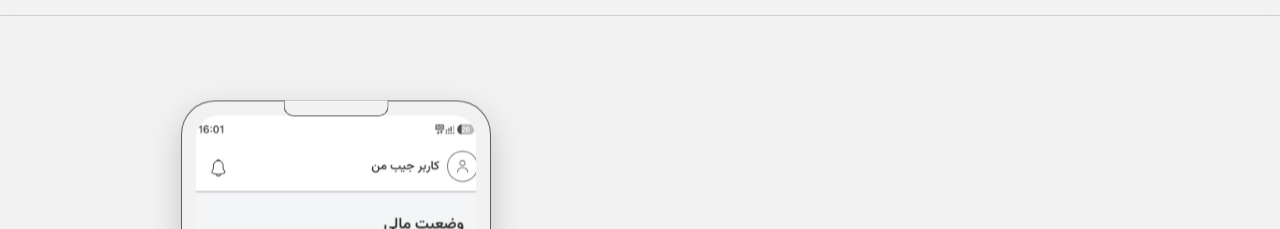
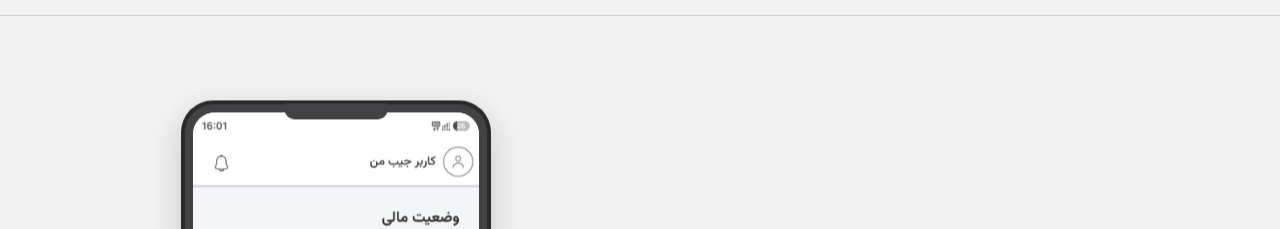
Before and after one commit to mostafa-absi/cloudflare, a website: page public/index.html in a window 1280 px wide. Shown: the part 54-283 px from the top of the page. Drawn offline with Linux system fonts and the light colour scheme.

Commit message:
Add files via upload

```diff
--- a/public/styles.css
+++ b/public/styles.css
@@ -4,6 +4,7 @@
 :root{
   --color-bg:#f2f2f3;
   --color-text:#1d1f20;
+  --color-neutral-800:#424244;
   --color-accent:#416180;
   --color-accent-700:#416180;
   --color-divider:color-mix(in srgb,#1d1f20 16%,transparent);
@@ -41,7 +42,7 @@ a:hover{color:var(--color-accent)}
 /* bazaar buttons */
 .bazaar-btn{display:inline-flex;align-items:center;justify-content:center;gap:8px;
   background:var(--bazaar);border:1px solid var(--bazaar);color:#fff;font-weight:700;
-  border-radius:15px;padding:8px 16px;font-size:14px;cursor:pointer;
+  border-radius:15px;padding:8px 16px;font-size:14px;cursor:pointer;white-space:nowrap;
   transition:background .15s ease,border-color .15s ease}
 .bazaar-btn:hover{background:var(--bazaar-dark);border-color:var(--bazaar-dark);color:#fff}
 .bazaar-btn img{height:16px;width:auto;filter:brightness(0) invert(1)}
@@ -79,14 +80,14 @@ a:hover{color:var(--color-accent)}
     transparent 80%)}
 .phone-stack{position:relative;z-index:1;display:flex;flex-direction:column;align-items:center;gap:18px}
 .phone-float{width:min(310px,68vw);animation:jm-float 7s ease-in-out infinite}
-.phone{position:relative;aspect-ratio:709/1464;padding:14px;border-radius:34px;
-  border:1.5px solid color-mix(in srgb,var(--color-text) 70%,transparent);
-  background:var(--color-bg);box-shadow:var(--shadow-lg)}
+.phone{position:relative;padding:8px;border-radius:32px;
+  border:4px solid color-mix(in srgb,var(--color-text) 70%,transparent);
+  background:var(--color-neutral-800);box-shadow:var(--shadow-lg)}
 .phone .notch{position:absolute;top:-1px;left:50%;transform:translateX(-50%);width:34%;height:16px;z-index:3;
   border:1.5px solid color-mix(in srgb,var(--color-text) 70%,transparent);border-top:0;
-  border-radius:0 0 10px 10px;background:var(--color-bg)}
-.phone .screen{position:relative;width:100%;height:100%;border-radius:23px;overflow:hidden;background:#fff}
-.phone .screen img{position:absolute;inset:0;width:100%;height:100%;object-fit:cover;opacity:0}
+  border-radius:0 0 10px 10px;background:var(--color-neutral-800);border-color:var(--color-neutral-800)}
+.phone .screen{position:relative;aspect-ratio:709/1464;border-radius:22px;overflow:hidden;background:#fff}
+.phone .screen img{position:absolute;inset:0;width:100%;height:100%;object-fit:fill;opacity:0}
 .phone .screen img:nth-child(1){opacity:1}
 .phone .screen img:nth-child(2){animation:jm-screen-mid 20s cubic-bezier(.4,0,.2,1) 5s infinite}
 .phone .screen img:nth-child(3){animation:jm-screen-mid 20s cubic-bezier(.4,0,.2,1) 10s infinite}
```
